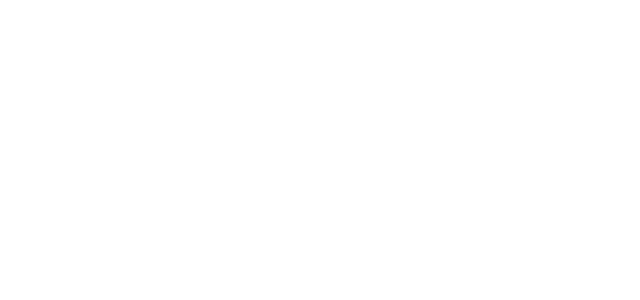
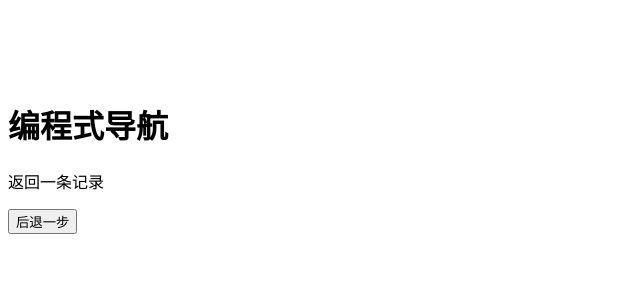
Before and after one commit to yuayuz/vue-learning, a Vue app in the folder vue-router/: page /ProgrammaticNavigation in a window 1280 px wide. Before the commit this address had no page. Shown: the top 300 px of the page, without its empty margins (0-640 px from the left). Built offline with nearby package versions, Linux system fonts and the light colour scheme.

Commit message:
add `ProgrammaticNavigation`

```diff
--- a/vue-router/src/router/index.ts
+++ b/vue-router/src/router/index.ts
@@ -7,6 +7,7 @@ import RoutesMatchingSyntax1 from '@/views/Essentials/RoutesMatchingSyntax1.vue'
 import NestedRoutes from '@/views/Essentials/NestedRoutes.vue'
 import NestedRoutes1 from '@/views/Essentials/NestedRoutes1.vue'
 import NestedRoutes2 from '@/views/Essentials/NestedRoutes2.vue'
+import ProgrammaticNavigation from '@/views/Essentials/ProgrammaticNavigation.vue'
 
 const router = createRouter({
   history: createWebHistory(import.meta.env.BASE_URL),
@@ -52,6 +53,11 @@ const router = createRouter({
           component: NestedRoutes2
         }
       ]
+    },
+    {
+      path: '/ProgrammaticNavigation',
+      name: 'ProgrammaticNavigation',
+      component: ProgrammaticNavigation
     }
   ]
 })
--- /dev/null
+++ b/vue-router/src/views/Essentials/ProgrammaticNavigation.vue
@@ -0,0 +1,64 @@
+<script setup lang="ts">
+// router 指代路由器实例。在组件内部，可以使用 $router 属性访问路由，
+// 例如 this.$router.push(...)。如果使用组合式 API，
+// 可以通过调用 useRouter() 来访问路由器。
+// 想要导航到不同的 URL，可以使用 router.push 方法。
+// 这个方法会向 history 栈添加一个新的记录，所以，当用户点击浏览器后退按钮时，会回到之前的 URL。
+// 当你点击 <router-link> 时，内部会调用这个方法，所以
+// 点击 <router-link :to="..."> 相当于调用 router.push(...)
+// router.push()方法的参数可以是一个字符串路径，或者一个描述地址的对象
+
+import router from '@/router'
+
+// 字符串路径
+// router.push('/users/eduardo')
+
+// 带有路径的对象
+// router.push({ path: '/users/eduardo' })
+
+// 命名的路由，并加上参数，让路由建立 url
+// router.push({ name: 'user', params: { username: 'eduardo' } })
+
+// 带查询参数，结果是 /register?plan=private
+// router.push({ path: '/register', query: { plan: 'private' } })
+
+// 带 hash，结果是 /about#team
+// router.push({ path: '/about', hash: '#team' })
+
+// 当指定 params 时，可提供 string 或 number 参数（或者对于可重复的参数可提供一个数组）。
+// 任何其他类型（如对象、布尔等）都将被自动字符串化。对于可选参数，
+// 你可以提供一个空字符串（""）或 null 来移除它
+// 由于属性 to 与 router.push 接受的对象种类相同，所以两者的规则完全相同。
+// router.push 和所有其他导航方法都会返回一个 Promise，
+// 使得我们等到导航完成后才知道是成功还是失败。
+
+// 替换当前位置
+// router.replace() 的作用类似于 router.push，唯一不同的是，
+// 它在导航时不会向 history 添加新记录，正如它的名字所暗示的那样——它取代了当前的条目。
+// router.push({ path: '/home', replace: true })
+// 相当于
+// router.replace({ path: '/home' })
+
+// router.go()该方法采用一个整数作为参数，
+// 表示在历史堆栈中前进或后退多少步，类似于 window.history.go(n)
+// 向前移动一条记录，与 router.forward() 相同
+// router.go(1)
+
+// 返回一条记录，与 router.back() 相同
+// router.go(-1)
+
+// 前进 3 条记录
+// router.go(3)
+
+// 如果没有那么多记录，静默失败
+// router.go(-100)
+// router.go(100)
+</script>
+
+<template>
+  <h1>编程式导航</h1>
+  <p>返回一条记录</p>
+  <button @click="() => router.go(-1)">后退一步</button>
+</template>
+
+<style scoped></style>
--- a/vue-router/src/views/Home.vue
+++ b/vue-router/src/views/Home.vue
@@ -1,6 +1,7 @@
 <script setup lang="ts">
 import router from '@/router'
 import { h, ref } from 'vue'
+import ProgrammaticNavigation from '@/views/Essentials/ProgrammaticNavigation.vue'
 
 const handleRouter = function (page: string) {
   router.push({ name: page })
@@ -33,6 +34,7 @@ const n = ref(0)
     RoutesMatchingSyntax
   </button>
   <button @click="handleRouter('NestedRoutes')">NestedRoutes</button>
+  <button @click="handleRouter('ProgrammaticNavigation')">ProgrammaticNavigation</button>
 </template>
 
 <style scoped></style>
```
